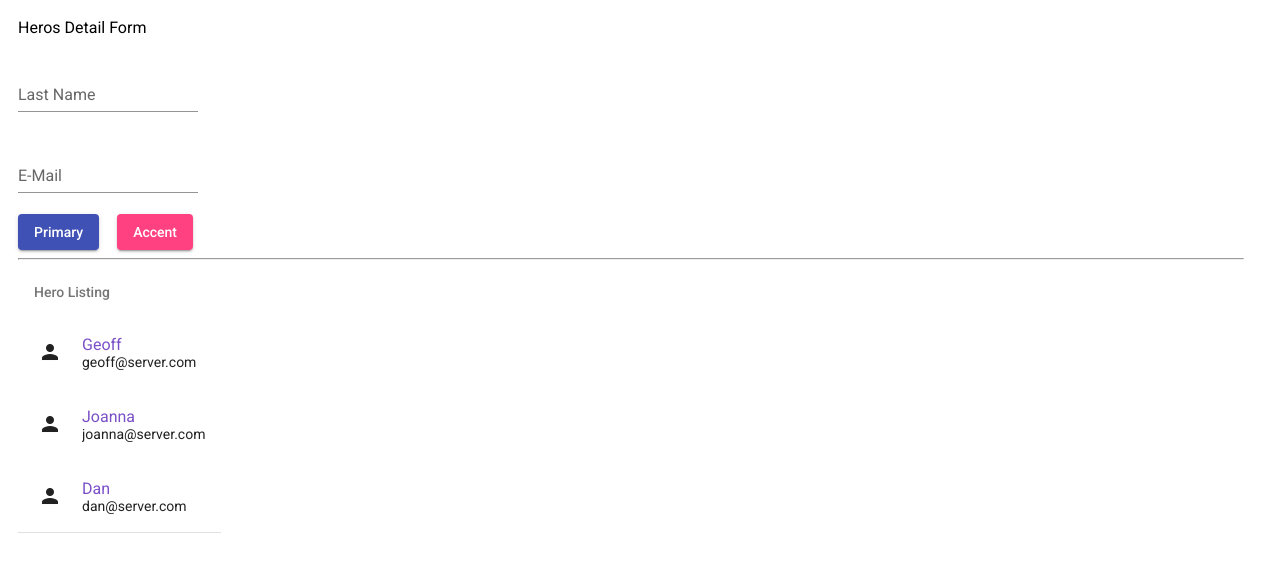
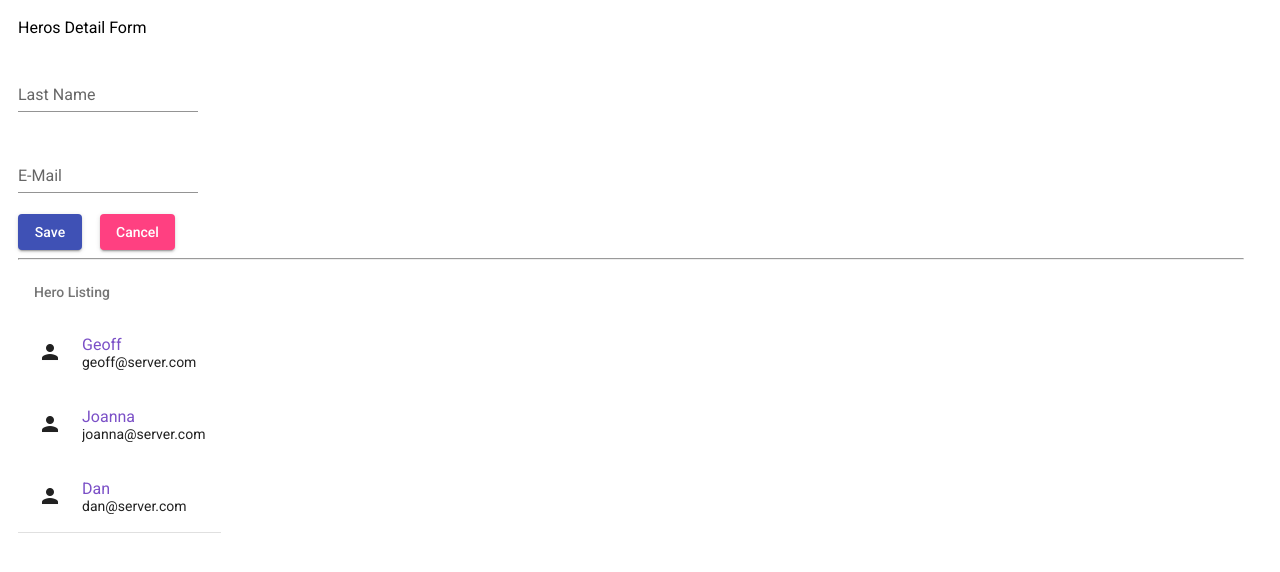
Before and after one commit to FoxGeoff/TestFormAngularRev2, an Angular app: page / in a window 1280 px wide. Shown: the top 572 px of the page. Built offline with nearby package versions, Linux system fonts and the light colour scheme.

Commit message:
Add button method onAddHero()

```diff
--- a/src/app/heroes/heroes.component.html
+++ b/src/app/heroes/heroes.component.html
@@ -15,8 +15,8 @@
       </mat-form-field>
     </div>
   </form>
-  <button mat-raised-button color="primary">Primary</button>
-  <button mat-raised-button color="accent">Accent</button>
+  <button mat-raised-button color="primary" (click)="onAddHero()">Save</button>
+  <button mat-raised-button color="accent" (click)="onCancelHero()">Cancel</button>
   <hr />
   <!-- Heroes List-->
   <div fxLayout="row" fxLayoutGap="10px">
--- a/src/app/heroes/heroes.component.ts
+++ b/src/app/heroes/heroes.component.ts
@@ -1,7 +1,6 @@
 export interface Hero {
   name: string;
   email: string;
-
 }
 
 const heroesData: Hero[] = [
@@ -9,8 +8,6 @@ const heroesData: Hero[] = [
   { name: 'Joanna', email: "joanna@server.com" },
   { name: 'Dan', email: "dan@server.com" }
 ];
-
-let heroList: Hero[] =[];
 
 import { Component, OnInit } from '@angular/core';
 
@@ -24,9 +21,21 @@ export class HeroesComponent implements OnInit {
   email: string;
   heroList: Hero[] = heroesData;
 
-  constructor() {}
+  constructor() { }
 
   ngOnInit(): void {
   }
 
+  onAddHero() {
+    this.heroList.push({ name: this.name, email: this.email });
+
+    // debug code
+    console.log(this.heroList);
+
+  }
+
+  onCancelHero() {
+    this.name = '';
+    this.email = '';
+  }
 }
```
